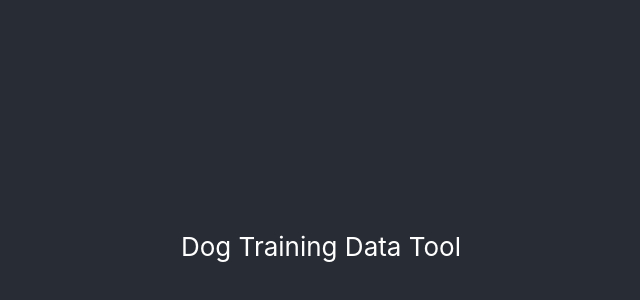
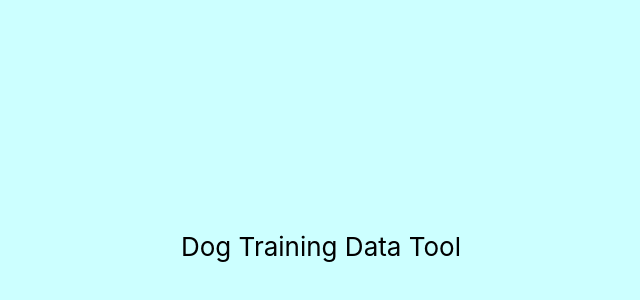
Before and after one commit to laurenelle/dtdt, a React (Create React App) app in the folder dtdt-app/: page / in a window 1280 px wide. Shown: the part 154-454 px from the top of the page, without its empty margins (319-959 px from the left). Built offline with nearby package versions, Linux system fonts and the light colour scheme.

Commit message:
change background and text colors

```diff
--- a/dtdt-app/src/App.css
+++ b/dtdt-app/src/App.css
@@ -2,28 +2,13 @@
   text-align: center;
 }
 
-.App-logo {
-  height: 40vmin;
-  pointer-events: none;
-}
-
-@media (prefers-reduced-motion: no-preference) {
-  .App-logo {
-    animation: App-logo-spin infinite 20s linear;
-  }
-}
-
 .App-header {
-  background-color: #282c34;
+  background-color: #ccffff;
   min-height: 100vh;
   display: flex;
   flex-direction: column;
   align-items: center;
   justify-content: center;
   font-size: calc(10px + 2vmin);
-  color: white;
+  color: black;
 }
-
-.App-link {
-  color: #61dafb;
-}
```
